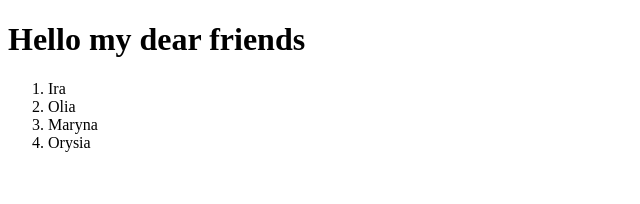
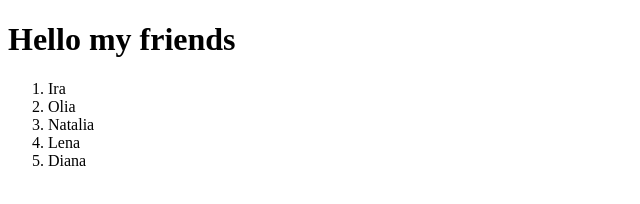
Before and after one commit to mariannavozniuk/mariannavozniuk.github.io, a plain HTML site: page main.html in a window 1280 px wide. Shown: the whole page, without its empty margins (0-640 px from the left). Drawn offline with Linux system fonts and the light colour scheme.

Commit message:
Create new file main.html

```diff
--- a/main.html
+++ b/main.html
@@ -3,16 +3,17 @@
 <head>
     <meta charset="UTF-8">
     <meta http-equiv="X-UA-Compatible" content="IE=edge">
-    <meta name="viewport" content="width=h1, initial-scale=1.0">
+    <meta name="viewport" content="width=device-width, initial-scale=1.0">
     <title>Document</title>
 </head>
 <body>
-    <h1>Hello my dear friends</h1>
+    <h1>Hello my friends</h1>
     <ol>
         <li>Ira</li>
         <li>Olia</li>
-        <li>Maryna</li>
-        <li>Orysia</li>
+        <li>Natalia</li>
+        <li>Lena</li>
+        <li>Diana</li>
     </ol>
 </body>
 </html>
```
